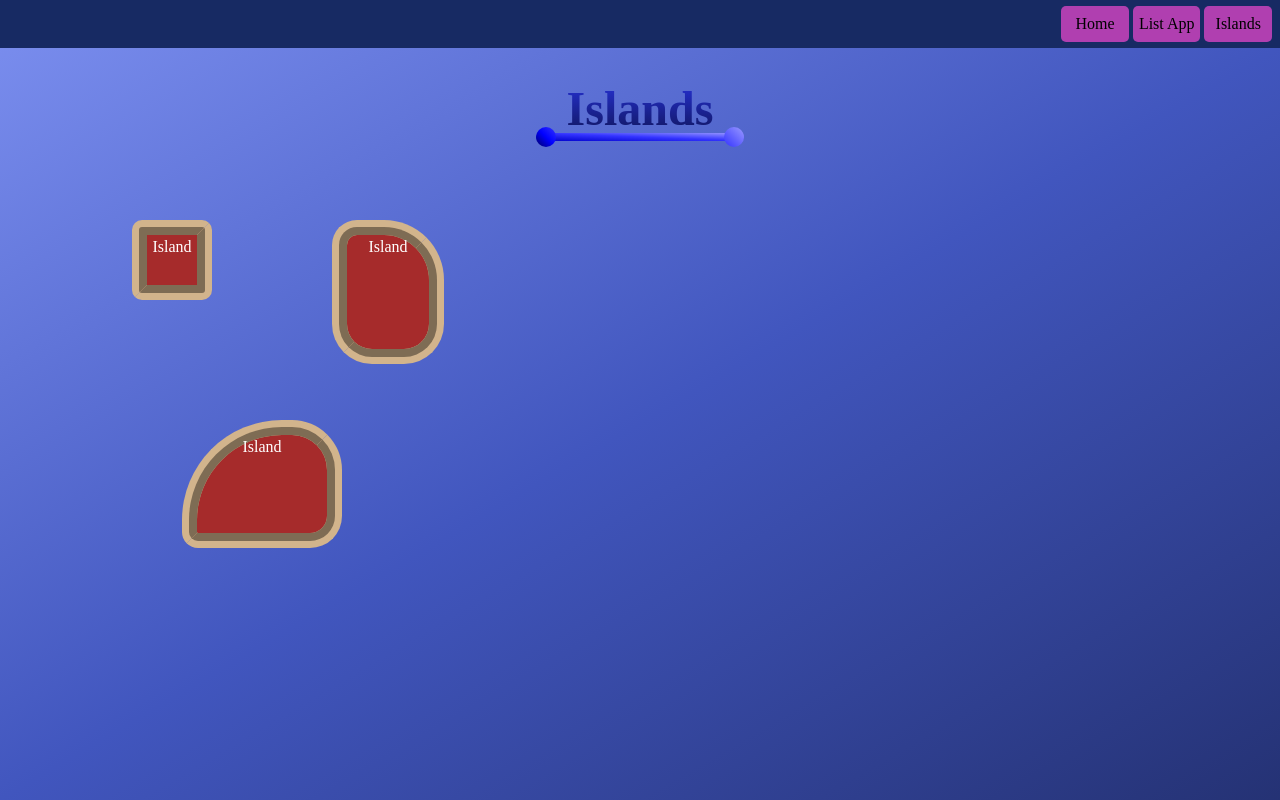
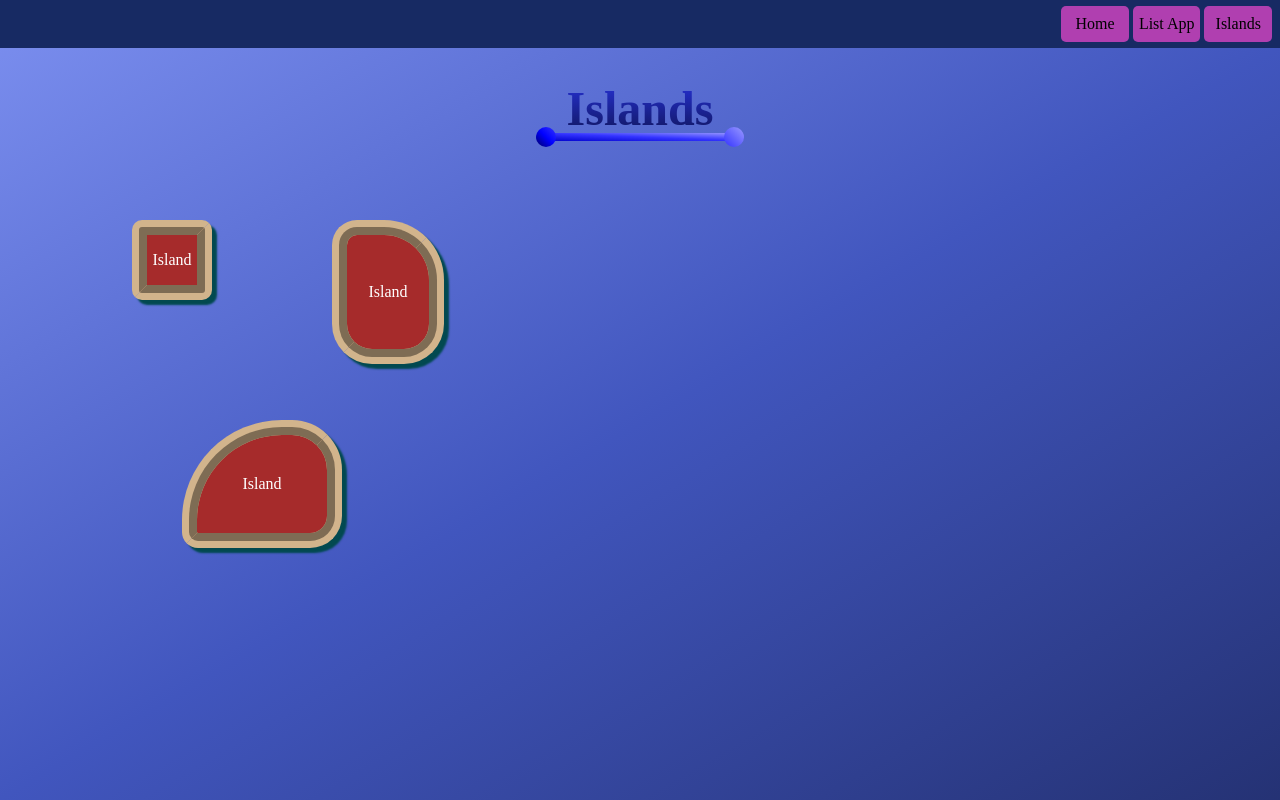
Before and after one commit to franco-ortega/workshop, a Next.js app: page /islands in a window 1280 px wide. Built offline with nearby package versions, Linux system fonts and the light colour scheme.

Commit message:
center island text and add shadow to island

```diff
--- a/components/Island/Island.jsx
+++ b/components/Island/Island.jsx
@@ -23,7 +23,7 @@ export default function Island({
 				height,
 			}}
 		>
-			Island
+			<div>Island</div>
 		</div>
 	);
 }
--- a/components/Island/Island.module.css
+++ b/components/Island/Island.module.css
@@ -3,6 +3,16 @@
 	border-color: tan;
 	border-width: 15px;
 	border-style: ridge groove groove ridge;
-	text-align: center;
+
+	box-shadow: 5px 5px 2px hsl(185, 95%, 16%);
+
+	position: relative;
+}
+
+.Island div {
+	position: absolute;
+	inset: 0;
+	width: fit-content;
+	height: fit-content;
 	margin: auto;
 }
--- a/components/IslandBox/IslandBox.module.css
+++ b/components/IslandBox/IslandBox.module.css
@@ -1,5 +1,4 @@
 .IslandBox {
-	/* border: 2px dotted white; */
 	padding: 1rem;
 	width: fit-content;
 	height: fit-content;
```
